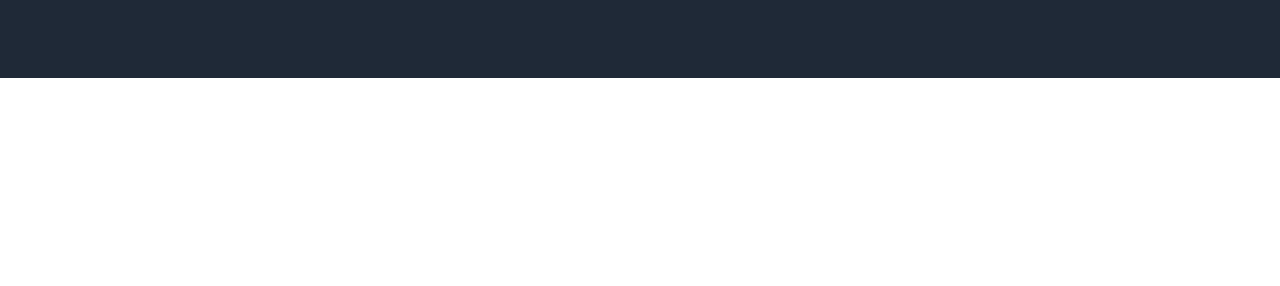
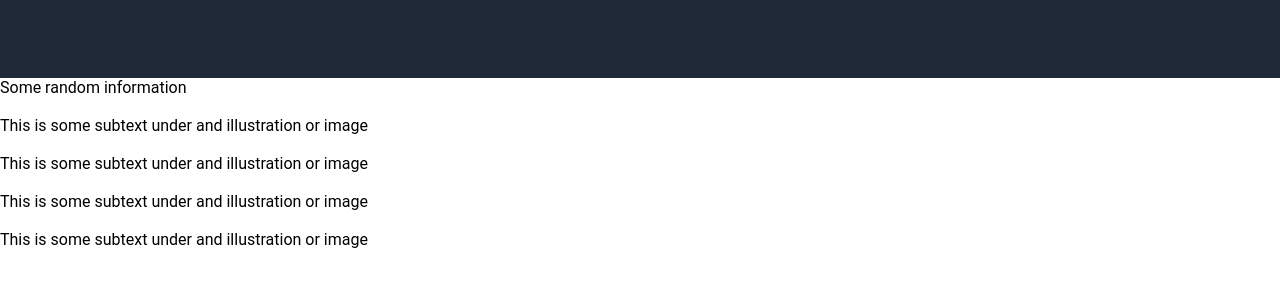
Before and after one commit to Cuthbert21/landing-page-top, a plain HTML site: page index.html in a window 1280 px wide. Shown: the part 432-718 px from the top of the page. Drawn offline with Linux system fonts and the light colour scheme.

Commit message:
Add second part html

```diff
--- a/index.html
+++ b/index.html
@@ -25,5 +25,26 @@
         </div>
         <img class="main-image">
     </div>
+    <div class="second">
+        <div class="second-text">Some random information</div>
+        <div class="cards">
+            <div class="card">
+                <img class="card-image">
+                <div class="image-text">This is some subtext under and illustration or image</div>
+            </div>
+            <div class="card">
+                <img class="card-image">
+                <div class="image-text">This is some subtext under and illustration or image</div>
+            </div>
+            <div class="card">
+                <img class="card-image">
+                <div class="image-text">This is some subtext under and illustration or image</div>
+            </div>
+            <div class="card">
+                <img class="card-image">
+                <div class="image-text">This is some subtext under and illustration or image</div>
+            </div>
+        </div>
+    </div>
 </body>
 </html>
```
